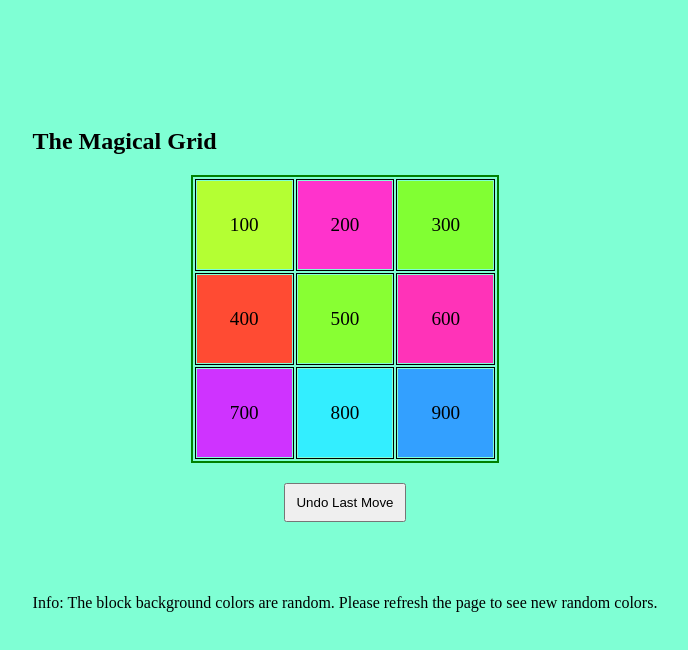
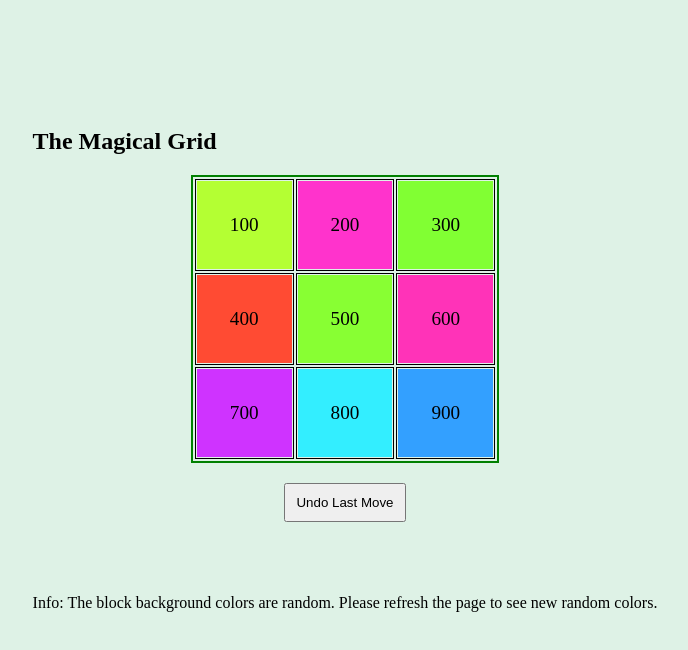
Before and after one commit to tajamul-hussain/innotrial, a plain HTML site: page index.html in a window 1280 px wide. Shown: the whole page, without its empty margins (63-751 px from the left). Drawn offline with Linux system fonts and the light colour scheme.

Commit message:
changed background color

```diff
--- a/index.html
+++ b/index.html
@@ -16,7 +16,7 @@
             display: flex;
             justify-content: center;
             align-items: center;
-            background-color: aquamarine;
+            background-color: #def2e6;
             height: 90vh;
             width: 100vh;
         }
```
